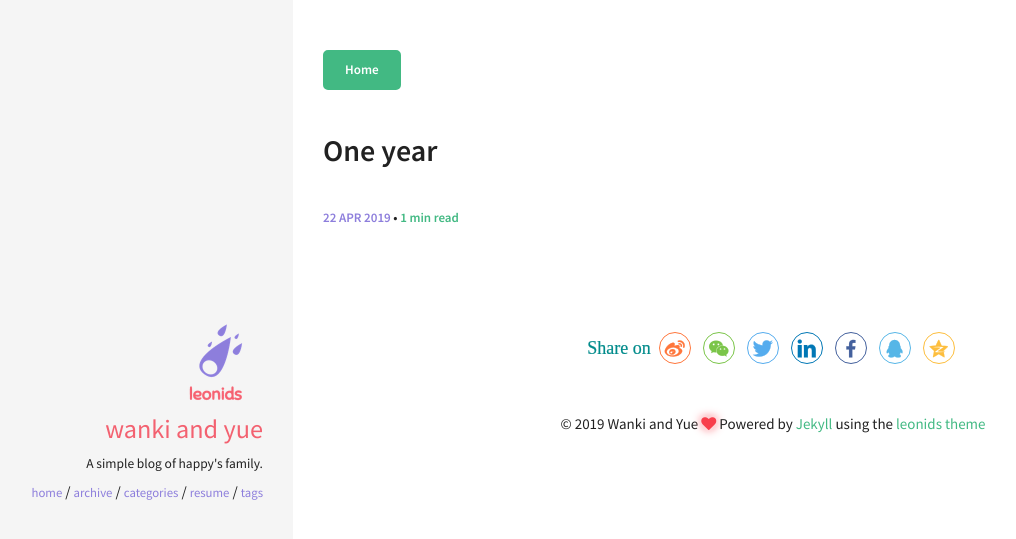
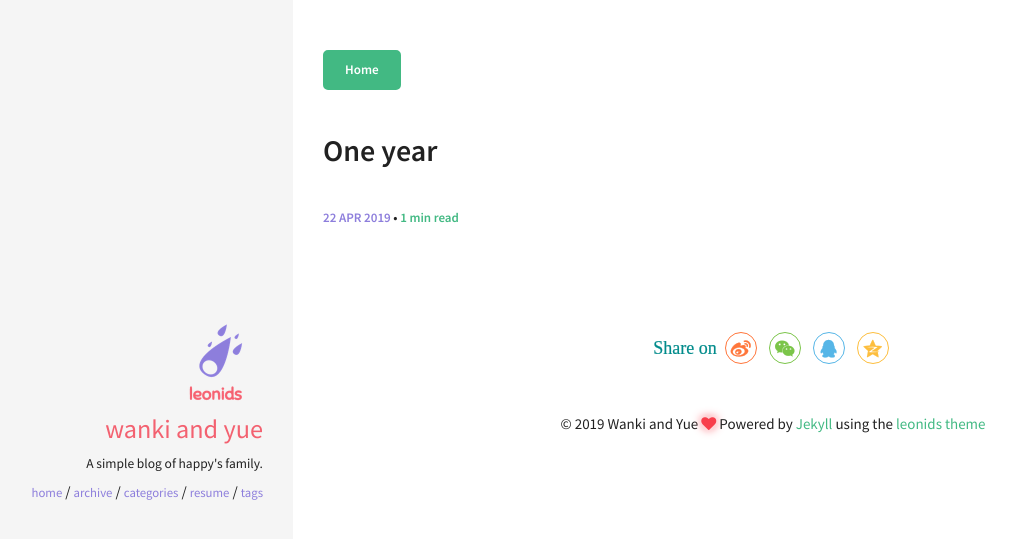
Before and after one commit to YueLi02/YueLi02.github.io, a Jekyll site: the page built from _posts/2019-04-22-one-year.md, in a window 1280 px wide. Shown: the top 539 px of the page, without its empty margins (27-1043 px from the left). Built offline with Jekyll 4.4.1, drawn with Linux system fonts in a browser that asks for light colours.

Commit message:
Update post.html

```diff
--- a/_layouts/post.html
+++ b/_layouts/post.html
@@ -66,15 +66,12 @@ layout: default
   <font style="font-size:18px;color:darkcyan;"> Share on</font>
   <a href="#" class="social-share-icon icon-weibo"></a>
   <a href="#" class="social-share-icon icon-wechat"></a>
-  <a href="#" class="social-share-icon icon-twitter"></a>
-  <a href="#" class="social-share-icon icon-linkedin"></a>
-  <a href="#" class="social-share-icon icon-facebook"></a>
   <a href="#" class="social-share-icon icon-qq"></a>
   <a href="#" class="social-share-icon icon-qzone"></a>
   </center>
 </div>
 
-<script src="/:js/social-share.min.js"></script>
+<script src="js/social-share.min.js"></script>
 
 {% if site.owner.disqus-shortname and page.comments == true %}
 <div id="disqus_thread"></div>
```
